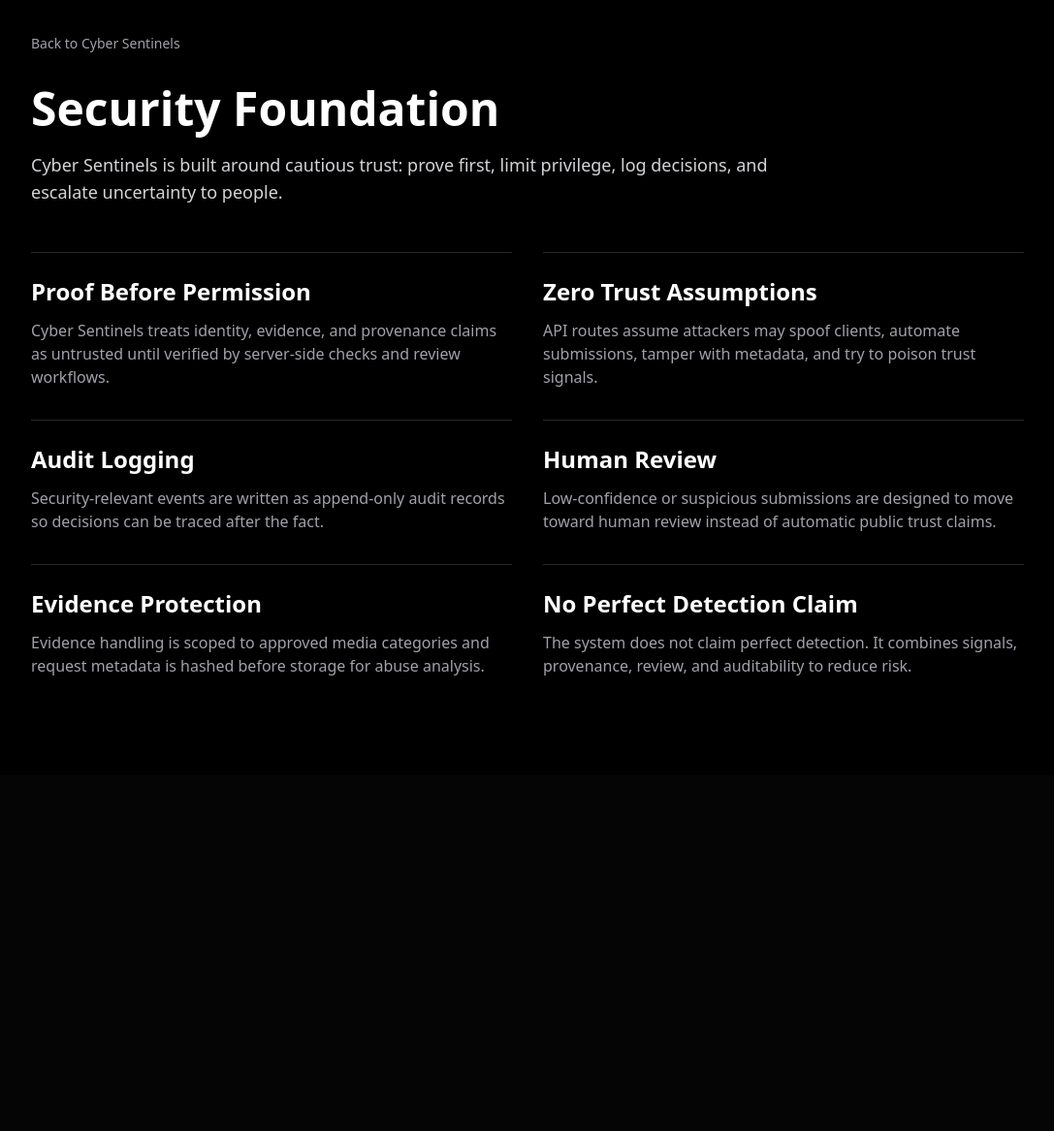
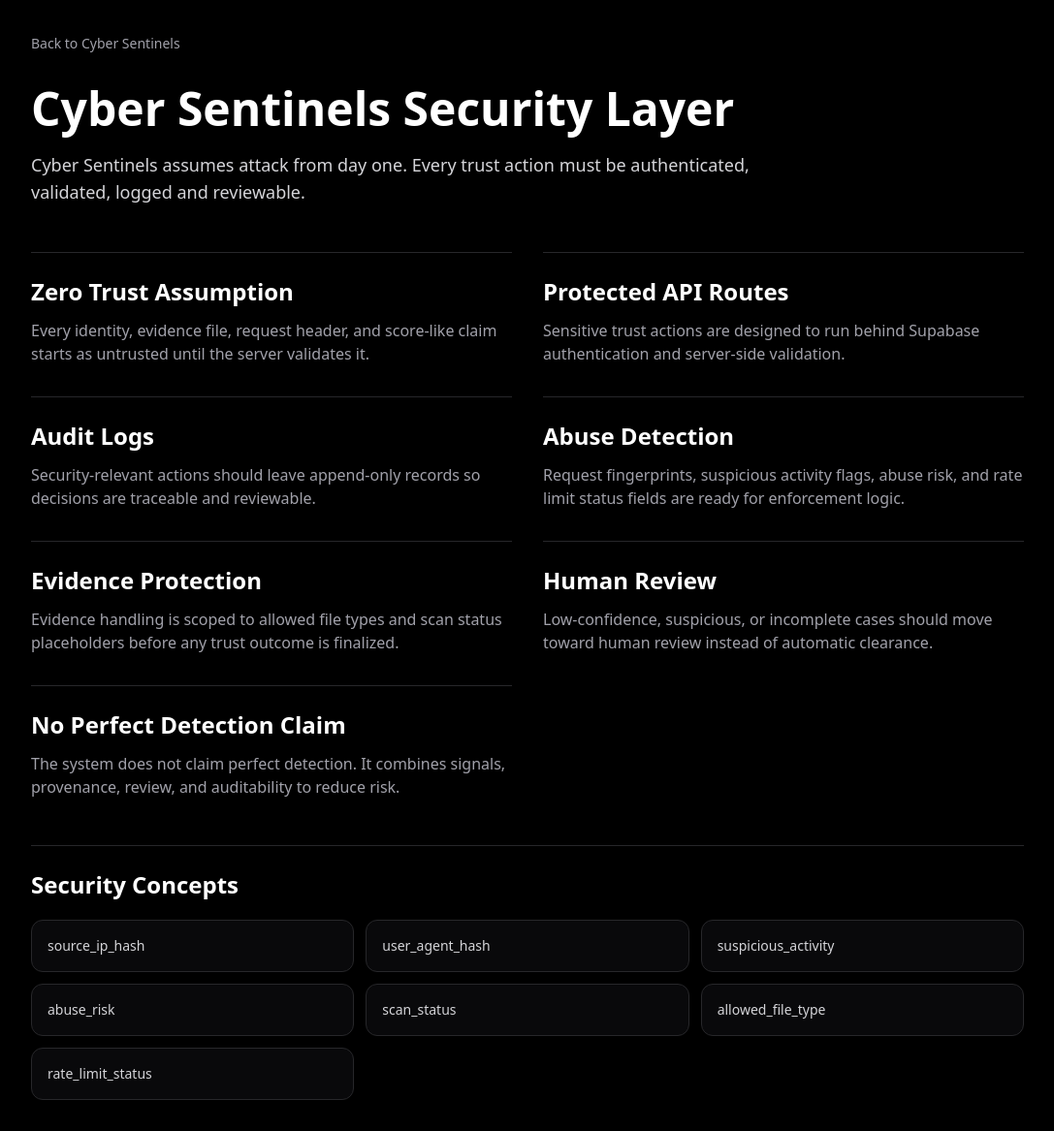
Before and after one commit to emeaexecutive/Cyber-Sentinels-V2, a Next.js app: page /security in a window 1280 px wide. Shown: the whole page at 97% size, without its empty margins (96-1183 px from the left). Before the commit the page ends 800 px from the top, so only its background shows below. Built offline with nearby package versions, Linux system fonts and the light colour scheme.

Commit message:
Add Cyber Sentinels security add-on

```diff
--- a/app/api/passports/route.ts
+++ b/app/api/passports/route.ts
@@ -118,7 +118,10 @@ export async function POST(req: Request) {
       allowedOriginStatuses,
       "unknown"
     );
-    const requestRisk = getRequestRiskFields(req);
+    const requestRisk = {
+      ...getRequestRiskFields(req),
+      allowed_file_type: mediaType,
+    };
     const originTrace = calculateOriginTrace({
       attributionConfidence,
       modelFingerprintRisk,
--- a/app/api/trust-reports/route.ts
+++ b/app/api/trust-reports/route.ts
@@ -112,7 +112,10 @@ export async function POST(req: Request) {
       allowedOriginStatuses,
       "unknown"
     );
-    const requestRisk = getRequestRiskFields(req);
+    const requestRisk = {
+      ...getRequestRiskFields(req),
+      allowed_file_type: mediaType,
+    };
 
     const humanPresenceIndex = calculateHumanPresence({
       biometricConfidence,
--- a/app/command-center/page.tsx
+++ b/app/command-center/page.tsx
@@ -22,6 +22,9 @@ type Passport = {
   trust_score: number | null;
   clearance: string | null;
   verified: boolean | null;
+  suspicious_activity: boolean | null;
+  abuse_risk: string | null;
+  scan_status: string | null;
   created_at: string | null;
 };
 
@@ -80,6 +83,15 @@ export default async function CommandCenterPage() {
         ) / passports.length
       )
     : 0;
+  const suspiciousActivityCount =
+    passports?.filter((p) => p.suspicious_activity).length ?? 0;
+  const elevatedAbuseRiskCount =
+    passports?.filter((p) => (p.abuse_risk ?? "low") !== "low").length ?? 0;
+  const evidencePendingScan =
+    passports?.filter((p) => (p.scan_status ?? "pending") === "pending").length ??
+    0;
+  const securityEvents =
+    suspiciousActivityCount + elevatedAbuseRiskCount + evidencePendingScan;
 
   return (
     <main className="min-h-screen bg-black p-8 text-white">
@@ -135,6 +147,26 @@ export default async function CommandCenterPage() {
           <div className="rounded-2xl border border-zinc-800 bg-zinc-950 p-6">
             <p className="text-zinc-500">Origin Trace Alerts</p>
             <p className="mt-3 text-4xl font-bold">{originTraceAlerts}</p>
+          </div>
+
+          <div className="rounded-2xl border border-zinc-800 bg-zinc-950 p-6">
+            <p className="text-zinc-500">Suspicious Activity</p>
+            <p className="mt-3 text-4xl font-bold">{suspiciousActivityCount}</p>
+          </div>
+
+          <div className="rounded-2xl border border-zinc-800 bg-zinc-950 p-6">
+            <p className="text-zinc-500">Abuse Risk</p>
+            <p className="mt-3 text-4xl font-bold">{elevatedAbuseRiskCount}</p>
+          </div>
+
+          <div className="rounded-2xl border border-zinc-800 bg-zinc-950 p-6">
+            <p className="text-zinc-500">Evidence Pending Scan</p>
+            <p className="mt-3 text-4xl font-bold">{evidencePendingScan}</p>
+          </div>
+
+          <div className="rounded-2xl border border-zinc-800 bg-zinc-950 p-6">
+            <p className="text-zinc-500">Security Events</p>
+            <p className="mt-3 text-4xl font-bold">{securityEvents}</p>
           </div>
         </section>
 
--- a/app/page.tsx
+++ b/app/page.tsx
@@ -63,7 +63,7 @@ export default function HomePage() {
           </Link>
 
           <Link href="/security" className="rounded-xl border border-zinc-700 px-5 py-3 text-white">
-            Security
+            Security Layer
           </Link>
 
           <Link href="/admin" className="rounded-xl border border-zinc-700 px-5 py-3 text-white">
--- a/app/security/page.tsx
+++ b/app/security/page.tsx
@@ -2,29 +2,43 @@ import Link from "next/link";
 
 const principles = [
   {
-    title: "Proof Before Permission",
-    body: "Cyber Sentinels treats identity, evidence, and provenance claims as untrusted until verified by server-side checks and review workflows.",
+    title: "Zero Trust Assumption",
+    body: "Every identity, evidence file, request header, and score-like claim starts as untrusted until the server validates it.",
   },
   {
-    title: "Zero Trust Assumptions",
-    body: "API routes assume attackers may spoof clients, automate submissions, tamper with metadata, and try to poison trust signals.",
+    title: "Protected API Routes",
+    body: "Sensitive trust actions are designed to run behind Supabase authentication and server-side validation.",
   },
   {
-    title: "Audit Logging",
-    body: "Security-relevant events are written as append-only audit records so decisions can be traced after the fact.",
+    title: "Audit Logs",
+    body: "Security-relevant actions should leave append-only records so decisions are traceable and reviewable.",
+  },
+  {
+    title: "Abuse Detection",
+    body: "Request fingerprints, suspicious activity flags, abuse risk, and rate limit status fields are ready for enforcement logic.",
+  },
+  {
+    title: "Evidence Protection",
+    body: "Evidence handling is scoped to allowed file types and scan status placeholders before any trust outcome is finalized.",
   },
   {
     title: "Human Review",
-    body: "Low-confidence or suspicious submissions are designed to move toward human review instead of automatic public trust claims.",
-  },
-  {
-    title: "Evidence Protection",
-    body: "Evidence handling is scoped to approved media categories and request metadata is hashed before storage for abuse analysis.",
+    body: "Low-confidence, suspicious, or incomplete cases should move toward human review instead of automatic clearance.",
   },
   {
     title: "No Perfect Detection Claim",
     body: "The system does not claim perfect detection. It combines signals, provenance, review, and auditability to reduce risk.",
   },
+];
+
+const concepts = [
+  "source_ip_hash",
+  "user_agent_hash",
+  "suspicious_activity",
+  "abuse_risk",
+  "scan_status",
+  "allowed_file_type",
+  "rate_limit_status",
 ];
 
 export default function SecurityPage() {
@@ -35,11 +49,13 @@ export default function SecurityPage() {
           Back to Cyber Sentinels
         </Link>
 
-        <h1 className="mt-8 text-5xl font-bold">Security Foundation</h1>
+        <h1 className="mt-8 text-5xl font-bold">
+          Cyber Sentinels Security Layer
+        </h1>
 
         <p className="mt-5 max-w-3xl text-lg text-zinc-300">
-          Cyber Sentinels is built around cautious trust: prove first, limit
-          privilege, log decisions, and escalate uncertainty to people.
+          Cyber Sentinels assumes attack from day one. Every trust action must
+          be authenticated, validated, logged and reviewable.
         </p>
 
         <section className="mt-12 grid gap-8 md:grid-cols-2">
@@ -50,6 +66,17 @@ export default function SecurityPage() {
             </article>
           ))}
         </section>
+
+        <section className="mt-12 border-t border-zinc-800 pt-6">
+          <h2 className="text-2xl font-semibold">Security Concepts</h2>
+          <div className="mt-5 grid gap-3 text-sm text-zinc-300 md:grid-cols-3">
+            {concepts.map((concept) => (
+              <p key={concept} className="rounded-xl border border-zinc-800 bg-zinc-950 p-4">
+                {concept}
+              </p>
+            ))}
+          </div>
+        </section>
       </div>
     </main>
   );
--- a/lib/security.ts
+++ b/lib/security.ts
@@ -150,6 +150,9 @@ export function getRequestRiskFields(req: Request) {
     suspicious_activity: false,
     source_ip_hash: hashValue(sourceIp),
     user_agent_hash: hashValue(userAgent),
+    scan_status: "pending",
+    allowed_file_type: "unverified",
+    rate_limit_status: "allowed",
   };
 }
 
--- a/lib/trust-engine/createAuditLog.ts
+++ b/lib/trust-engine/createAuditLog.ts
@@ -18,6 +18,16 @@ export async function createAuditLog(
     typeof metadata.suspicious_activity === "boolean"
       ? metadata.suspicious_activity
       : false;
+  const scanStatus =
+    typeof metadata.scan_status === "string" ? metadata.scan_status : "pending";
+  const allowedFileType =
+    typeof metadata.allowed_file_type === "string"
+      ? metadata.allowed_file_type
+      : "unverified";
+  const rateLimitStatus =
+    typeof metadata.rate_limit_status === "string"
+      ? metadata.rate_limit_status
+      : "allowed";
 
   // Security: audit logs are append-only in application logic. Do not update or
   // delete existing audit rows from server routes.
@@ -29,5 +39,8 @@ export async function createAuditLog(
     suspicious_activity: suspiciousActivity,
     source_ip_hash: sourceIpHash,
     user_agent_hash: userAgentHash,
+    scan_status: scanStatus,
+    allowed_file_type: allowedFileType,
+    rate_limit_status: rateLimitStatus,
   });
 }
```
Also changed, not shown: types/passport.ts (+11 -3 lines), 1 other file (tests, documents, lock files or other folders).
